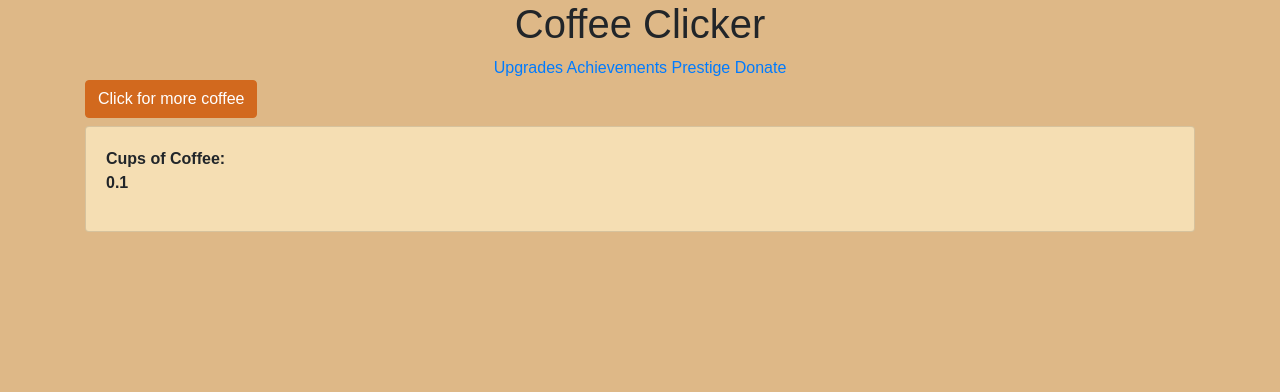
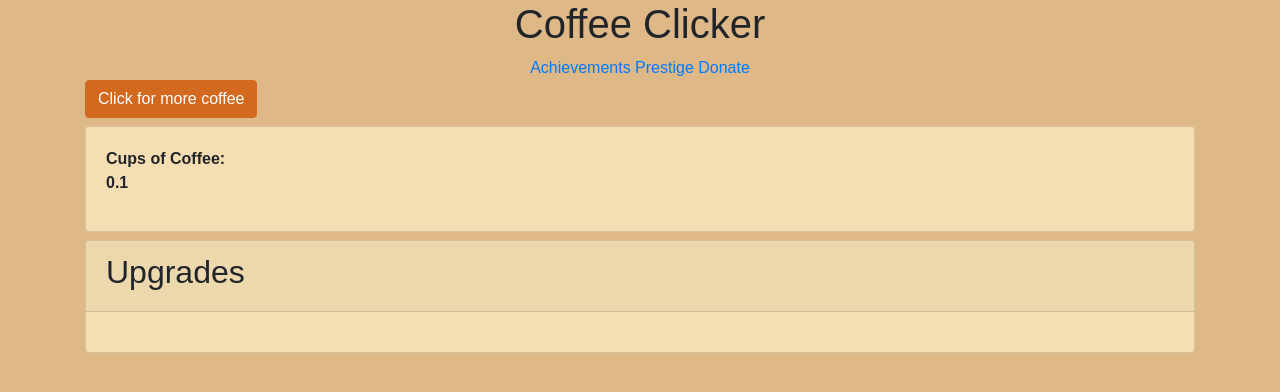
Before and after one commit to CRudorf/CoffeeClicker, a Flask app: page / in a window 1280 px wide. Shown: the top 392 px of the page. Run offline with Flask 2, Linux system fonts and the light colour scheme; some libraries are stand-ins or nearby versions; some web fonts are replaced.

Commit message:
Moved upgrades to card on index

```diff
--- a/templates/index.html
+++ b/templates/index.html
@@ -21,11 +21,9 @@
         </div>
       </div>
       <nav class="nav-bar navbar-light text-center">
-        <a href="#">Upgrades</a>
         <a href="#">Achievements</a>
         <a href="#">Prestige</a>
         <a href="#">Donate</a>
-
       </nav>
       <div class="row align-items-center mb-2">
         <div class="col-12">
@@ -35,6 +33,13 @@
       <div class="card mb-2">
         <div class="card-body">
           <strong>Cups of Coffee: <p id="money"></p></strong>
+        </div>
+      </div>
+      <div class="card mb-2">
+        <div class="card-header">
+          <h2>Upgrades</strong>
+        </div>
+        <div class="card-body">
         </div>
       </div>
     </div>
```
